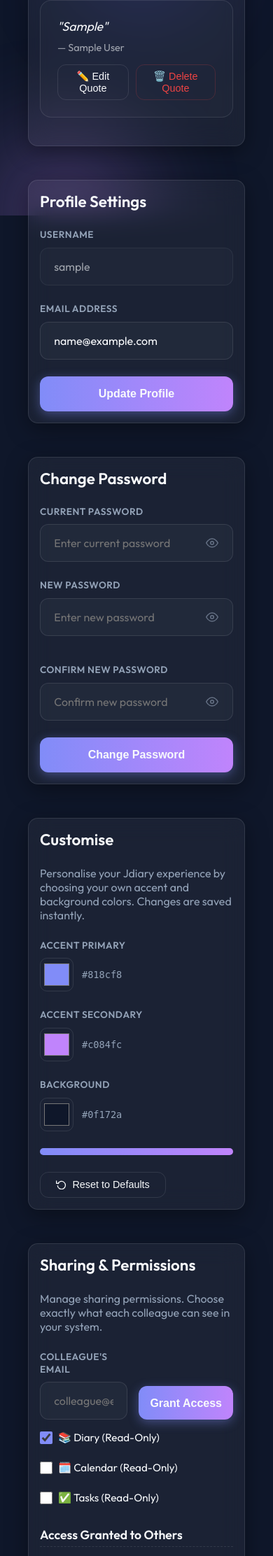
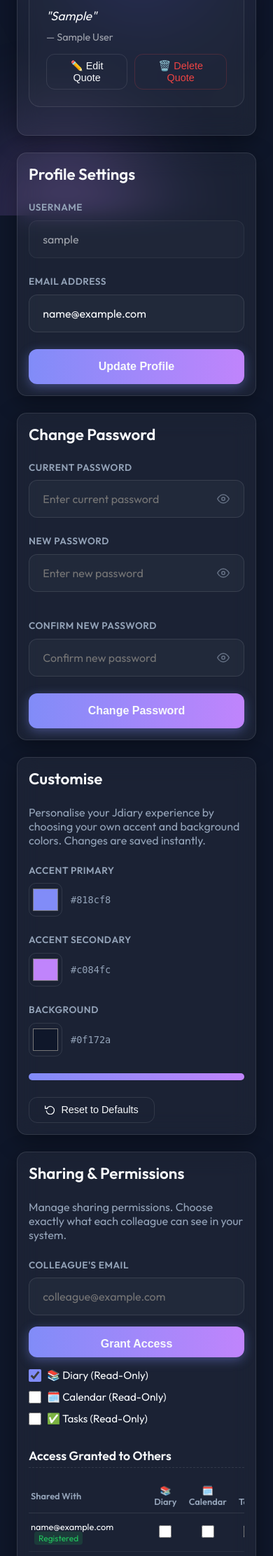
Before and after one commit to Jeremiahkariuki/personal-diary-planner, a Django app: page /settings/ in a window 390 px wide. Shown: the part 536-2760 px from the top of the page at 70% size. Run offline with Django 5.2, Linux system fonts and the light colour scheme; a user stored in the database is signed in; data comes from the database, SQL or seed files in the repository; tables that the repository leaves empty hold one stand-in row (values such as "Sample post"); grey boxes marked "Sample" are stand-in pictures.

Commit message:
Responsiveness

```diff
--- a/static/css/style.css
+++ b/static/css/style.css
@@ -2251,3 +2251,189 @@ h2 {
 }
 
 .modal-close-btn:hover { color: var(--text-primary); }
+
+/* ════════════════════════════════════════════════════
+   Additional Responsive Improvements
+   ════════════════════════════════════════════════════ */
+
+/* Settings / Profile page */
+@media (max-width: 768px) {
+    .profile-container {
+        padding: 1rem !important;
+    }
+
+    .profile-header {
+        flex-direction: column !important;
+        align-items: flex-start !important;
+        gap: 1rem !important;
+        margin-bottom: 1.5rem !important;
+    }
+
+    .profile-info h1 {
+        font-size: 1.6rem !important;
+    }
+
+    .profile-info p {
+        font-size: 0.9rem !important;
+    }
+
+    /* Share grants form: stack email + button */
+    #grantShareForm > div {
+        grid-template-columns: 1fr !important;
+    }
+
+    #grantShareForm button[type="submit"] {
+        width: 100% !important;
+        height: 44px !important;
+    }
+
+    /* Sharing permission checkboxes: wrap */
+    #grantShareForm > div:last-child {
+        flex-direction: column !important;
+        gap: 0.75rem !important;
+    }
+
+    /* Tables: horizontal scroll on small screens */
+    .table-responsive {
+        overflow-x: auto;
+        -webkit-overflow-scrolling: touch;
+    }
+
+    .table-responsive table {
+        min-width: 420px;
+    }
+
+    /* Reminders table */
+    #remindersTableWrap {
+        overflow-x: auto;
+        -webkit-overflow-scrolling: touch;
+    }
+
+    /* Settings sections spacing */
+    .settings-section {
+        margin-top: 1.5rem !important;
+    }
+
+    /* Color picker grid */
+    #customiseSection > div[style*="grid"] {
+        grid-template-columns: 1fr !important;
+    }
+
+    /* Tasks tab nav: full width */
+    .tabs-nav {
+        max-width: 100% !important;
+        width: 100% !important;
+        justify-content: stretch !important;
+    }
+
+    .tabs-nav .tab-btn {
+        flex: 1 !important;
+        text-align: center !important;
+    }
+
+    /* Events page: full-calendar grid */
+    .full-calendar-grid .calendar-day-cell {
+        font-size: 0.7rem;
+    }
+
+    /* Event card on mobile: stack time + details vertically */
+    .event-card {
+        flex-direction: column;
+        align-items: flex-start;
+        gap: 0.5rem;
+    }
+
+    .event-time {
+        width: auto !important;
+        margin-right: 0 !important;
+        flex-direction: row;
+        gap: 0.5rem;
+    }
+
+    .event-actions {
+        display: flex;
+        flex-wrap: wrap;
+        gap: 0.35rem;
+        width: 100%;
+        justify-content: flex-end;
+    }
+
+    .attendance-actions {
+        flex-wrap: wrap;
+        gap: 0.35rem;
+    }
+
+    /* Write-entry page: editor toolbar wrap */
+    .editor-toolbar {
+        flex-wrap: wrap;
+        gap: 0.4rem;
+    }
+
+    .entry-meta-row,
+    .entry-form-row {
+        flex-direction: column !important;
+        gap: 0.75rem !important;
+    }
+
+    /* History page: diary card grid */
+    .history-grid,
+    .diary-grid {
+        grid-template-columns: 1fr !important;
+    }
+
+    /* Profile page stats grid */
+    .profile-stats-grid {
+        grid-template-columns: 1fr 1fr !important;
+    }
+
+    /* Mood chart on profile */
+    .mood-bar-chart {
+        gap: 0.4rem;
+    }
+}
+
+@media (max-width: 480px) {
+    /* Even smaller: single column profile stats */
+    .profile-stats-grid {
+        grid-template-columns: 1fr !important;
+    }
+
+    /* Task tab buttons full width */
+    .tabs-nav {
+        flex-direction: column !important;
+    }
+
+    /* Share table: tighter padding */
+    .table-responsive table th,
+    .table-responsive table td {
+        padding: 8px 3px !important;
+        font-size: 0.8rem !important;
+    }
+
+    /* Event actions always visible */
+    .event-actions {
+        opacity: 1 !important;
+    }
+
+    /* Reminder modal: full width */
+    .modal-box {
+        margin: 0.5rem;
+        padding: 1.2rem;
+    }
+
+    /* Modal overlay: tighter */
+    .modal-overlay {
+        padding: 0.5rem !important;
+        align-items: flex-end !important;
+    }
+
+    .modal-box {
+        border-radius: 20px 20px 0 0 !important;
+        max-width: 100% !important;
+    }
+
+    /* Nav actions: wrap but don't expand unnecessarily */
+    .nav-actions {
+        gap: 0.4rem;
+    }
+}
--- a/static/js/app.js
+++ b/static/js/app.js
@@ -1,5 +1,26 @@
 document.addEventListener('DOMContentLoaded', () => {
     console.log('Jdiary Initialized');
+
+    // --- Mobile Nav Toggle (works on ALL pages) ---
+    const mobileMenuBtn = document.querySelector('.mobile-menu-btn');
+    const glassNav = document.querySelector('.glass-nav');
+    if (mobileMenuBtn && glassNav) {
+        mobileMenuBtn.addEventListener('click', (e) => {
+            e.stopPropagation();
+            glassNav.classList.toggle('nav-open');
+        });
+        // Close menu when a nav link is clicked
+        glassNav.querySelectorAll('.nav-links a, .nav-links button').forEach(link => {
+            link.addEventListener('click', () => glassNav.classList.remove('nav-open'));
+        });
+        // Close menu when clicking outside
+        document.addEventListener('click', (e) => {
+            if (!glassNav.contains(e.target)) {
+                glassNav.classList.remove('nav-open');
+            }
+        });
+    }
+
 
     // Selectors
     const profileBtn = document.getElementById('profileBtn');
```
